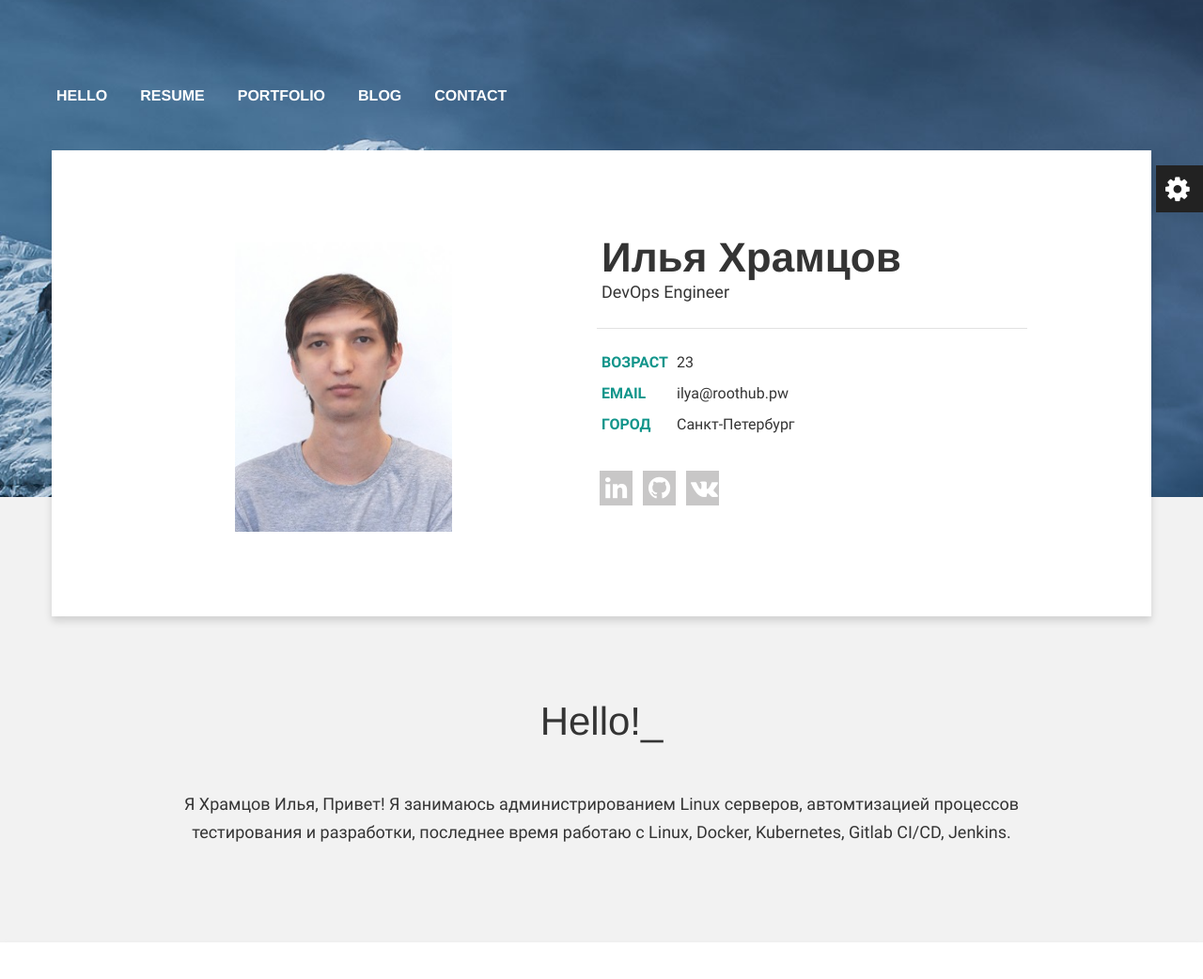
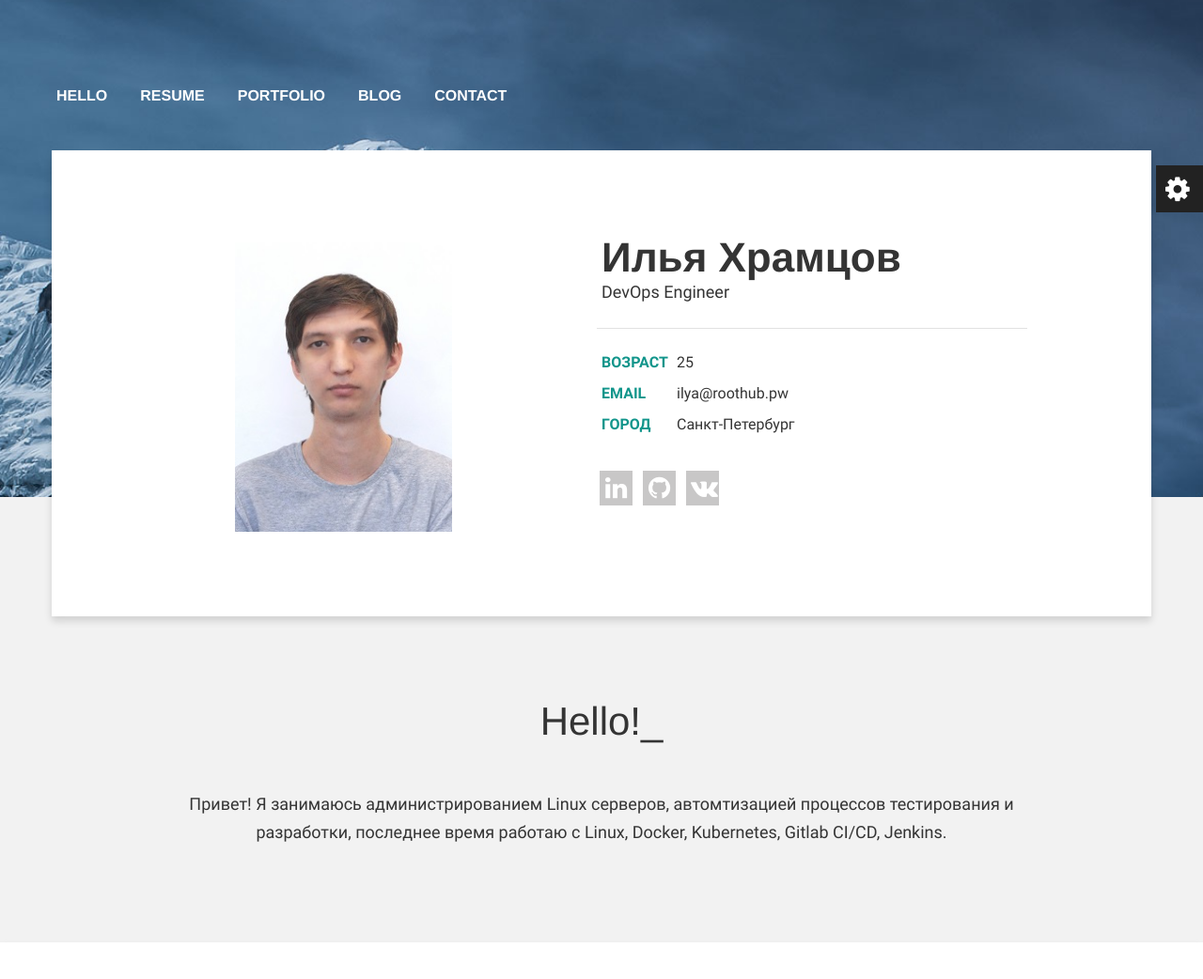
Before and after one commit to nuBacuk/profile, a plain HTML site: page index.html in a window 1280 px wide. Shown: the top 1042 px of the page at 94% size. Drawn offline with Linux system fonts and the light colour scheme; files whose address does not match are found by name; a web font is replaced by a local one.

Commit message:
Update index.html

```diff
--- a/index.html
+++ b/index.html
@@ -102,7 +102,7 @@
           <hr>
           <div class="row">
             <dl class="dl-horizontal">
-              <dt>Возраст</dt><dd>23</dd>
+              <dt>Возраст</dt><dd>25</dd>
               <dt>Email</dt><dd><a href="mailto:ilya@roothub.pw">ilya@roothub.pw</a></dd>
               <dt>Город</dt><dd>Санкт-Петербург</dd>
             </dl>
@@ -133,7 +133,7 @@
           <h2 id="hello_header" style="text-indent: 0px;">Hello!_</h2>
           <div class="row">
             <p>
-                Я Храмцов Илья, Привет! Я занимаюсь администрированием Linux серверов, автомтизацией процессов
+                Привет! Я занимаюсь администрированием Linux серверов, автомтизацией процессов
                 тестирования и разработки, последнее время работаю с Linux, Docker, Kubernetes, Gitlab CI/CD, Jenkins.
             </p>
           </div>
```
